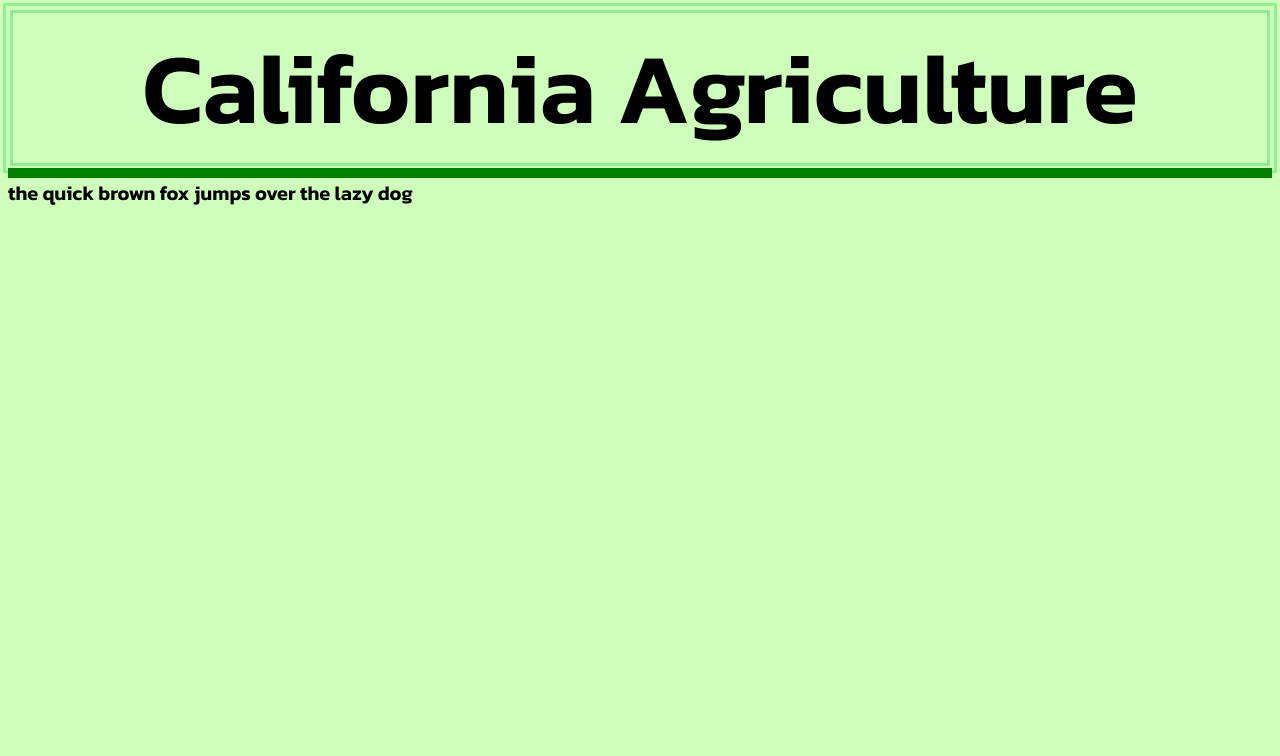
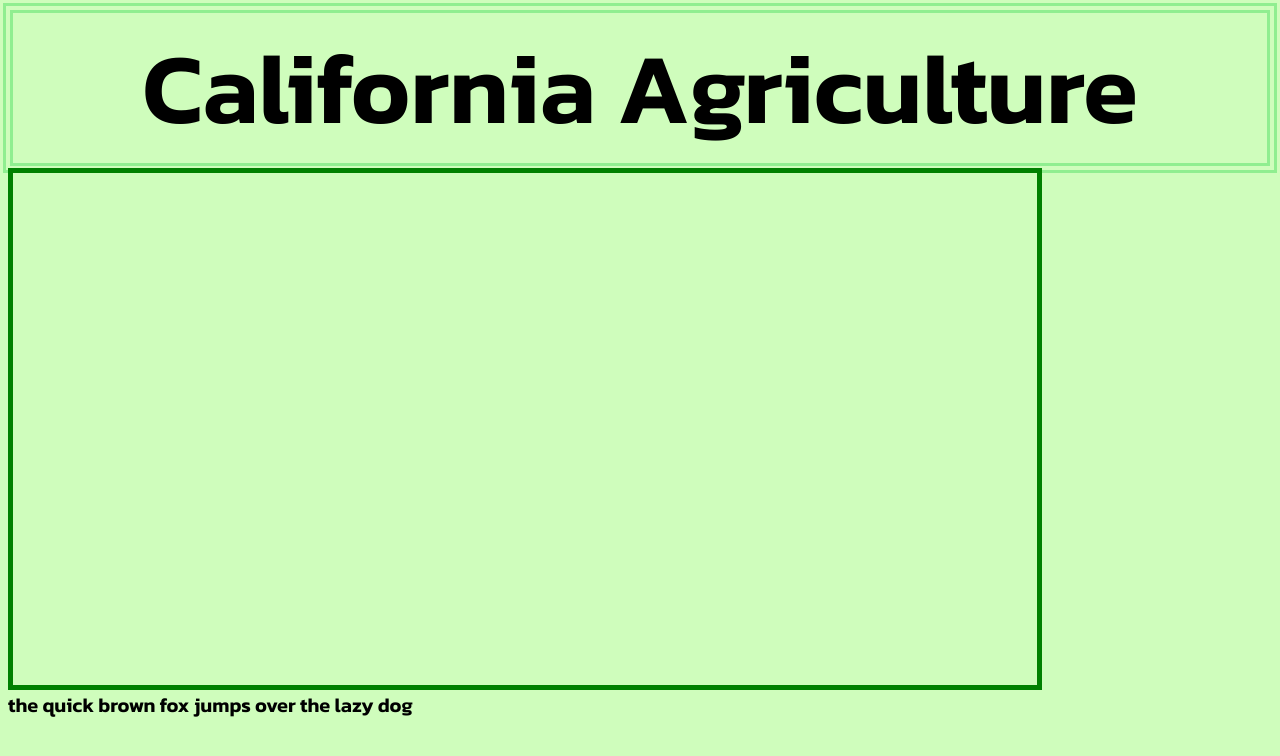
Before and after one commit to LordOfTheFrenchFries/Ramsey-Project, a plain HTML site: page californiaAgriculture.html in a window 1280 px wide. Drawn offline with Linux system fonts and the light colour scheme.

Commit message:
Update californiaAgriculture.css

```diff
--- a/californiaAgriculture.css
+++ b/californiaAgriculture.css
@@ -6,6 +6,9 @@ html {
 
 #interBox {
 	border: 5px solid green;
+
+	width: 1024px;
+	height: 512px;
 }
 
 #mainHeader {
```
